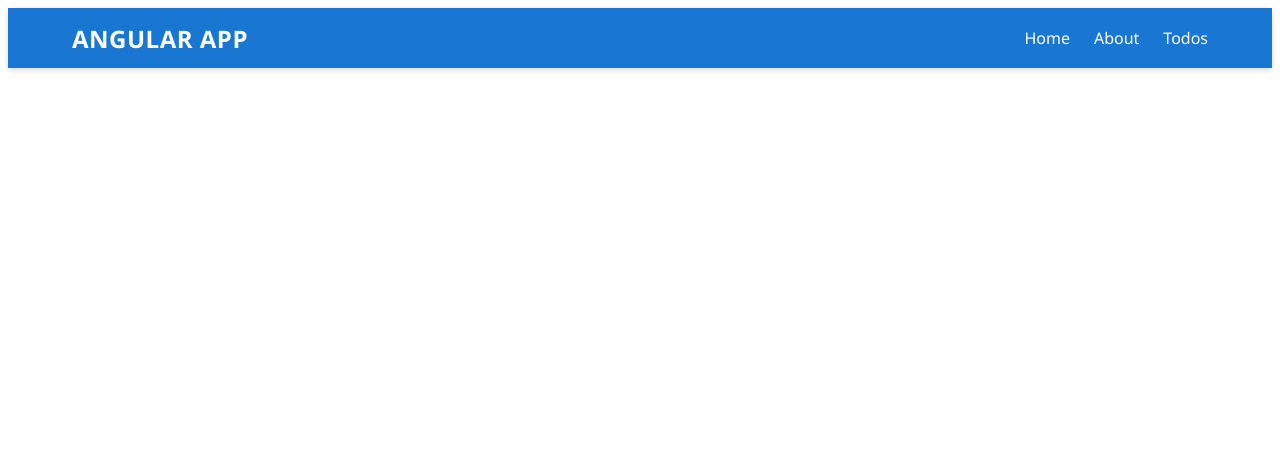
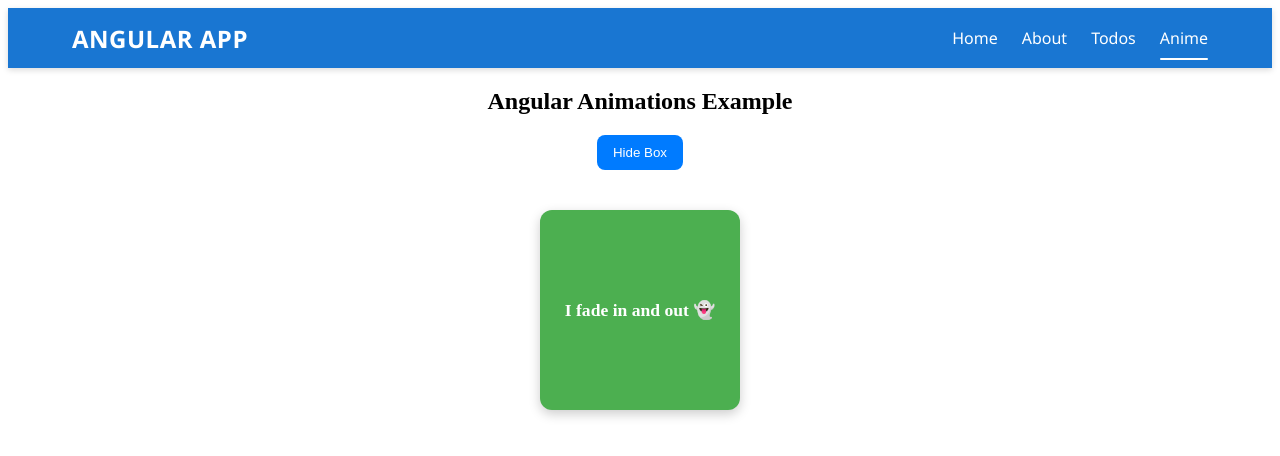
Before and after one commit to MuhammadTalalZahid33/Angular_Projects, an Angular app in the folder first_Angular_Project/: page /anime in a window 1280 px wide. Before the commit this address led to /. Shown: the top 456 px of the page. Built offline with nearby package versions, Linux system fonts and the light colour scheme.

Commit message:
angular animations...

```diff
--- a/first_Angular_Project/src/app/app.config.ts
+++ b/first_Angular_Project/src/app/app.config.ts
@@ -3,10 +3,12 @@ import { provideRouter } from '@angular/router';
 
 import { routes } from './app.routes';
 import { provideHttpClient } from '@angular/common/http';
+import { provideAnimations } from '@angular/platform-browser/animations';
 
 export const appConfig: ApplicationConfig = {
   providers: [
     provideHttpClient(),
+    provideAnimations(),
     provideZoneChangeDetection({ eventCoalescing: true }),
     provideRouter(routes)]
 };
--- a/first_Angular_Project/src/app/app.routes.ts
+++ b/first_Angular_Project/src/app/app.routes.ts
@@ -42,6 +42,13 @@ export const routes: Routes = [
             return import('./components/tester-component/tester-component.component')
             .then(m => m.TesterComponentComponent);
         }
+    },
+    {
+        path: 'anime',
+        loadComponent: () => {
+            return import('./components/animexample/animexample.component')
+            .then(m => m.AnimexampleComponent);
+        }
     }
 
 
--- /dev/null
+++ b/first_Angular_Project/src/app/components/animexample/animexample.component.html
@@ -0,0 +1,11 @@
+<h2>Angular Animations Example</h2>
+
+<button (click)="toggleBox()">
+  {{ isVisible ? 'Hide' : 'Show' }} Box
+</button>
+
+<div
+  class="box"
+  [@fadeAnimation]="isVisible ? 'visible' : 'hidden'">
+  I fade in and out 👻
+</div>
--- /dev/null
+++ b/first_Angular_Project/src/app/components/animexample/animexample.component.scss
@@ -0,0 +1,34 @@
+h2 {
+  text-align: center;
+}
+
+button {
+  display: block;
+  margin: 20px auto;
+  padding: 10px 16px;
+  background: #007bff;
+  color: white;
+  border: none;
+  border-radius: 8px;
+  cursor: pointer;
+  transition: background 0.2s;
+
+  &:hover {
+    background: #0056b3;
+  }
+}
+
+.box {
+  width: 200px;
+  height: 200px;
+  margin: 40px auto;
+  background-color: #4caf50;
+  border-radius: 12px;
+  display: flex;
+  align-items: center;
+  justify-content: center;
+  color: white;
+  font-weight: bold;
+  font-size: 1.1rem;
+  box-shadow: 0 4px 12px rgba(0,0,0,0.2);
+}
--- /dev/null
+++ b/first_Angular_Project/src/app/components/animexample/animexample.component.ts
@@ -0,0 +1,25 @@
+import { style, transition, trigger, state, animate } from '@angular/animations';
+import { CommonModule } from '@angular/common';
+import { Component } from '@angular/core';
+
+@Component({
+  selector: 'app-animexample',
+  standalone: true,
+  imports: [CommonModule],
+  templateUrl: './animexample.component.html',
+  styleUrl: './animexample.component.scss',
+  animations: [
+    trigger('fadeAnimation', [
+      state('visible', style({ opacity: 1, transform: 'scale(1)' })),
+      state('hidden', style({ opacity: 0, transform: 'scale(0.95)' })),
+      transition('visible <=> hidden', animate('1s ease-in-out')),
+    ])
+  ]
+})
+export class AnimexampleComponent {
+  isVisible = true;
+
+  toggleBox(){
+    this.isVisible = !this.isVisible;
+  }
+}
--- a/first_Angular_Project/src/app/components/header/header.component.html
+++ b/first_Angular_Project/src/app/components/header/header.component.html
@@ -36,6 +36,11 @@
     >
       Todos
     </a>
+    <a
+      routerLink="/anime"
+      routerLinkActive="active"
+      class="nav-link"
+    > Anime</a>
   </nav>
 </header>
 
```
Also changed, not shown: 1 other file (tests, documents, lock files or other folders).
